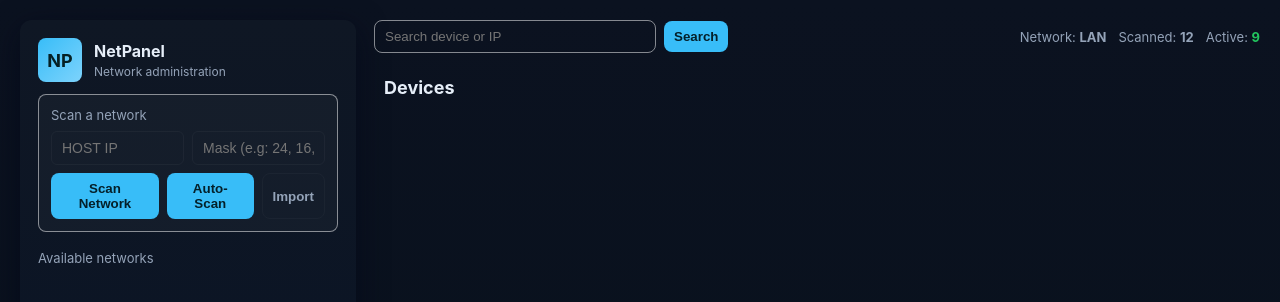
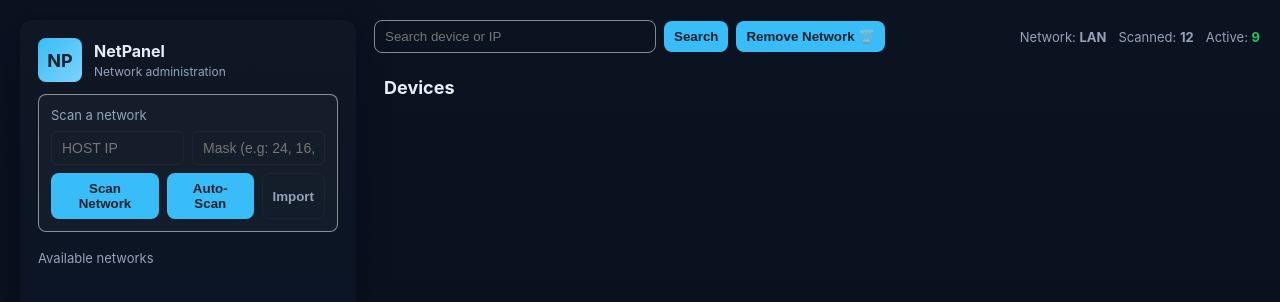
Before and after one commit to Izan-Sola/AdmiNetwork, a website: page AdmiNet/public/index.html in a window 1280 px wide. Drawn offline with Linux system fonts and the light colour scheme; no server answers.

```diff
--- a/AdmiNet/public/index.html
+++ b/AdmiNet/public/index.html
@@ -38,12 +38,7 @@
 
       <div style="font-size:13px;color:var(--muted);margin-top:6px">Available networks</div>
       <div class="networks" role="list">
-
-
-
-
         <!-- <div class="footer">Logged as <strong>admin</strong></div> -->
-
     </aside>
 
     <main class="main" role="main">
@@ -51,6 +46,7 @@
         <div class="search">
           <input style="border: 1px solid rgba(255, 255, 255, 0.5);" placeholder="Search device or IP" />
           <button class="btn">Search</button>
+          <button class="btn">Remove Network 🗑️</button>
         </div>
         <div class="stats">
           <div>Network: <strong>LAN</strong></div>
@@ -64,9 +60,6 @@
 
         <div class="cards" aria-label="Devices list">
 
-
-
-
         </div>
       </section>
     </main>
```
Also changed, not shown: AdmiNet/public/clientNetworkFunctions.js (+5 -7 lines).
